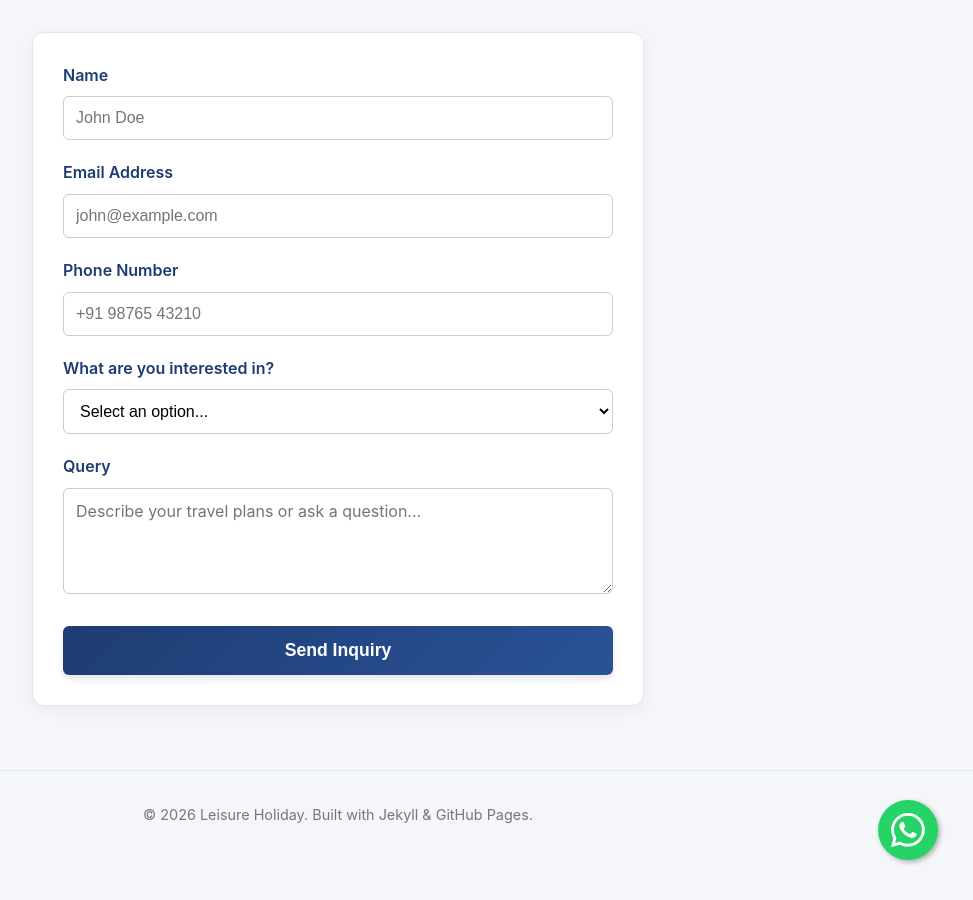
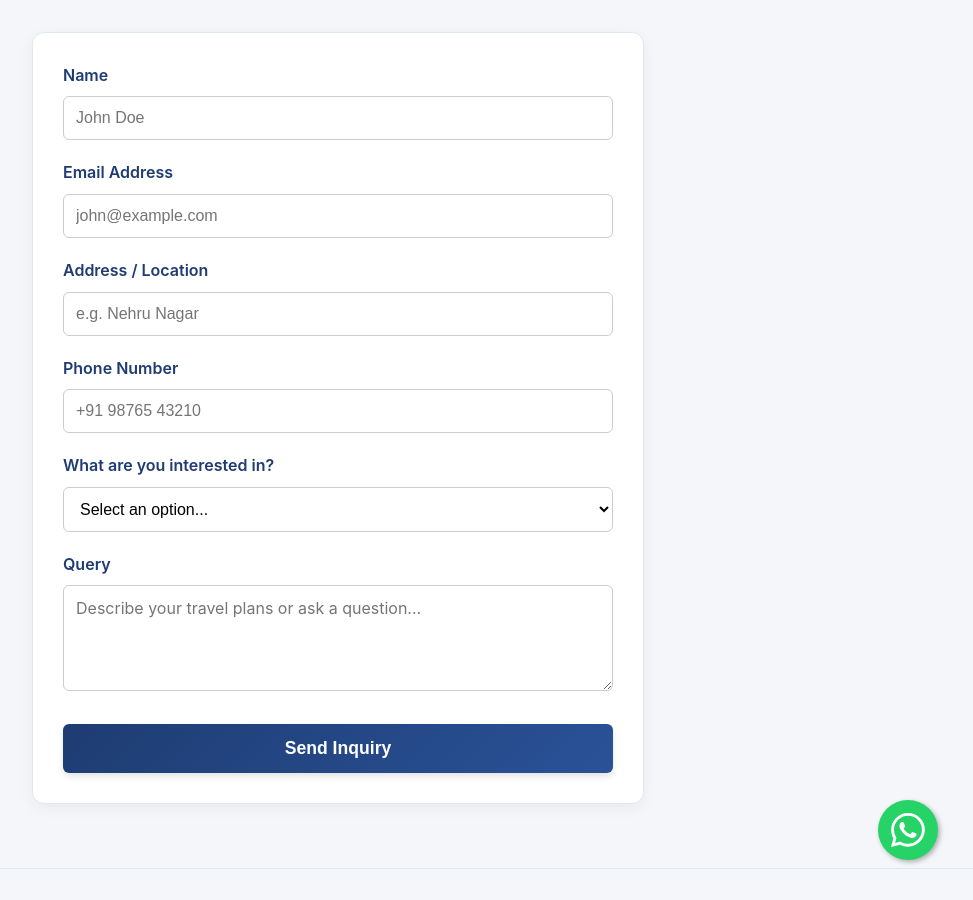
Before and after one commit to Nimish-nks/leisure, a Jekyll site: the page built from tours.markdown, in a window 1280 px wide and 900 px high, scrolled down 1133 px. Shown: the whole window, without its empty margins (302-1275 px from the left). Built offline with Jekyll 4.4.1, drawn with Linux system fonts in a browser that asks for light colours.

Commit message:
fixed enquiry form

```diff
--- a/tours.markdown
+++ b/tours.markdown
@@ -42,7 +42,7 @@ Select from our trending destinations below. If you find a journey that speaks t
 
 <div style="width: 100%; max-width: 550px; margin: 0 auto; background: #fff; padding: 30px; border-radius: 12px; border: 1px solid #e1e8ed; box-shadow: 0 4px 15px rgba(0,0,0,0.05);">
 
-  <form action="https://docs.google.com/forms/u/0/d/11fraCaDA3U0KD15KiL3-Xsn8J6dgNSPegE-x6T4mhr0/formResponse" method="POST" target="_hidden_iframe">
+  <form action="https://docs.google.com/forms/d/e/1FAIpQLScUlPRDRYVoN5_YwohDx3dGtuPJPbRGHD2-jieLBCezVyPbng/formResponse" method="POST" target="silent_submit_receiver" onsubmit="submitted=true;">
 
     <div style="margin-bottom: 20px;">
       <label style="display: block; font-weight: 600; margin-bottom: 8px; color: #1e3c72;">Name</label>
@@ -55,8 +55,13 @@ Select from our trending destinations below. If you find a journey that speaks t
     </div>
 
     <div style="margin-bottom: 20px;">
+      <label style="display: block; font-weight: 600; margin-bottom: 8px; color: #1e3c72;">Address / Location</label>
+      <input type="text" name="entry.1065046570" placeholder="e.g. Nehru Nagar" required style="width: 100%; padding: 12px; border: 1px solid #ccc; border-radius: 6px; font-size: 1rem; box-sizing: border-box; outline: none;">
+    </div>
+
+    <div style="margin-bottom: 20px;">
       <label style="display: block; font-weight: 600; margin-bottom: 8px; color: #1e3c72;">Phone Number</label>
-      <input type="tel" name="entry.1065046570" placeholder="+91 98765 43210" required style="width: 100%; padding: 12px; border: 1px solid #ccc; border-radius: 6px; font-size: 1rem; box-sizing: border-box; outline: none;">
+      <input type="tel" name="entry.1166974658" placeholder="+91 98765 43210" required style="width: 100%; padding: 12px; border: 1px solid #ccc; border-radius: 6px; font-size: 1rem; box-sizing: border-box; outline: none;">
     </div>
 
     <div style="margin-bottom: 20px;">
@@ -82,11 +87,14 @@ Select from our trending destinations below. If you find a journey that speaks t
   </form>
 </div>
 
-<iframe name="_hidden_iframe" id="_hidden_iframe" style="display:none;" onload="if(submitted) { alert('Thank you! Your enquiry has been submitted successfully.'); window.location.reload(); }"></iframe>
+<iframe name="silent_submit_receiver" id="silent_submit_receiver" style="display:none;" onload="handleFormConfirmation();"></iframe>
 
-<script>var submitted=false;</script>
 <script>
-  document.querySelector('form').addEventListener('submit', function() {
-    submitted = true;
-  });
+  var submitted = false;
+  function handleFormConfirmation() {
+    if (submitted) {
+      alert('Thank you! Your enquiry has been submitted successfully.');
+      window.location.reload();
+    }
+  }
 </script>
```
